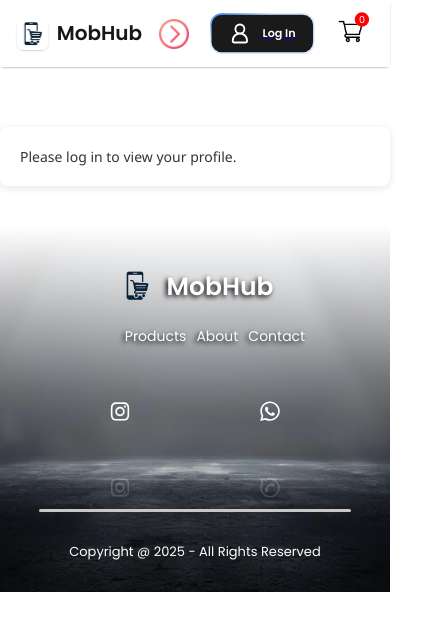
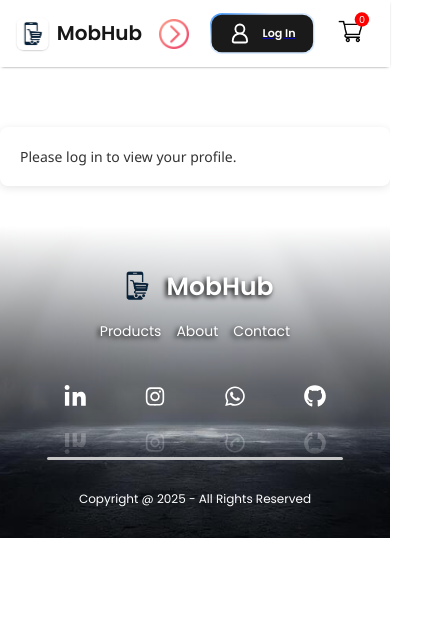
Before and after one commit to shivank-1011/Mobhub, a React (Create React App) app: page /profile in a window 390 px wide. Shown: the top 630 px of the page, 445 px wide, since content can reach past the window. Built offline with nearby package versions, Linux system fonts and the light colour scheme; no server answers.

Commit message:
fixed responsiveness under 500px

```diff
--- a/public/index.html
+++ b/public/index.html
@@ -9,7 +9,8 @@
       name="description"
       content="Web site created using create-react-app"
     />
-    <link rel="apple-touch-icon" href="%PUBLIC_URL%/logo192.png" />
+    <!-- <link rel="apple-touch-icon" href="%PUBLIC_URL%/logo192.png" /> -->
+    <link rel="icon" href="data:," />
 
     <link rel="manifest" href="%PUBLIC_URL%/manifest.json" />
     <link rel="preconnect" href="https://fonts.googleapis.com">
--- a/src/components/Footer/Footer.css
+++ b/src/components/Footer/Footer.css
@@ -124,7 +124,7 @@
     background-color: rgba(0, 0, 0, 0);
   }
   .socialcontainer:hover .social-icon-1 {
-    transform: translateY(-70px);
+    transform: translateY(-68px);
   }
   .socialcontainer:hover .social-icon-1 svg,
   .socialcontainer:hover .social-icon-2 svg,
@@ -143,7 +143,7 @@
     );
   }
   .socialcontainer:hover .social-icon-2 {
-    transform: translateY(-70px);
+    transform: translateY(-68px);
   }
   .social-icon-3 {
     transition-duration: 0.4s;
@@ -157,7 +157,7 @@
   }
 
   .socialcontainer:hover .social-icon-3 {
-    transform: translateY(-70px);
+    transform: translateY(-68px);
   }
   .social-icon-4 {
     transition-duration: 0.4s;
@@ -171,7 +171,7 @@
   }
 
   .socialcontainer:hover .social-icon-4 {
-    transform: translateY(-70px);
+    transform: translateY(-68px);
   }
 
 @media(max-width:800px){
@@ -199,3 +199,48 @@
         font-size: 13px;
     }
 }
+
+@media(max-width:500px){
+  .footer {
+      gap: 15px; /* Further reduce gap */
+      padding: 0 10px; /* Add some horizontal padding */
+      width: 100%;
+      box-sizing: border-box;
+  }
+
+  .social-login-icons {
+      gap: 40px; /* Reduce gap between social icons */
+      width: 100%; /* Ensure full width */
+      justify-content: center; /* Center the icons */
+      margin-bottom: 3vh;
+  }
+
+  .social-icon-1, .social-icon-1-1,
+  .social-icon-2, .social-icon-2-2,
+  .social-icon-3, .social-icon-3-3,
+  .social-icon-4, .social-icon-4-4 {
+      width: 40px; /* Make icons smaller */
+      height: 40px;
+  }
+
+  .social-login-icons svg {
+      width: 30px; /* Smaller SVG icons */
+  }
+
+  .socialcontainer {
+      height: 60px; /* Smaller container height */
+  }
+
+  .footer-links {
+      flex-wrap: wrap; /* Allow links to wrap */
+      justify-content: center; /* Center the links */
+      padding: 0 5px;
+      gap: 8px 15px; /* Row and column gap */
+  }
+
+  .footer-copyright {
+      font-size: 12px;
+      padding: 0 15px; /* Add padding */
+      text-align: center;
+  }
+}
--- a/src/components/Hero/Hero.css
+++ b/src/components/Hero/Hero.css
@@ -7,6 +7,11 @@
     display: flex;
     max-width: 100%;
     margin-top: 10vh;
+    box-sizing: border-box;
+    /* flex-grow: 1; */
+    width: 100%;
+    /* padding-right: 100%; */
+    overflow: hidden;
 }
 
 .hero-left{
@@ -137,24 +142,54 @@
 }
 
 @media(max-width:500px){
+    body {
+        overflow-x: hidden; /* Prevent overflow at body level */
+    }
+
     .hero{
+        margin-left: 20px;
         flex-direction: column;
+        min-height: 70vh; /* Reduce height for small screens */
+        width: 100%; /* Change from 100vw to 100% */
+        max-width: 100%; /* Ensure it doesn't exceed screen width */
+        margin: 10vh 0 0 0; /* Remove any horizontal margin */
+        padding: 0; /* Remove padding */
+        /* overflow-x: hidden; Hide horizontal overflow */
+        box-sizing: border-box; /* Include padding in width calculation */
     }
+
     .hero-right{
         display: none;
     }
+
+    .hero-left{
+        width: 100%; /* Take full width */
+        padding: 0 15px; /* Simplified padding (top/bottom 0, left/right 15px) */
+        box-sizing: border-box; /* Include padding in width calculation */
+        align-items: center; /* Center content */
+        text-align: center; /* Center text for better small screen appearance */
+    }
+
     .hero-left h2{
-        font-size: 18px;
+        font-size: 16px;
+        width: 100%; /* Ensure text wraps properly */
+        margin: 0; /* Remove default margins */
     }
+
     .hero-left p{
-        font-size: 50px;
+        font-size: 36px; /* Further reduce for smallest screens */
+        width: 100%; /* Ensure text wraps properly */
+        margin: 10px 0; /* Control vertical spacing */
     }
+
     .hero-hand-icon img{
-        width: 55px;
+        width: 45px; /* Slightly smaller */
     }
+
     .hero-latest-btn{
-        width: 200px;
-        height: 45px;
-        font-size: 14px;
+        width: 180px;
+        height: 40px;
+        font-size: 13px;
+        margin-top: 15px; /* Reduce spacing */
     }
 }
--- a/src/index.css
+++ b/src/index.css
@@ -11,7 +11,14 @@ body {
   -moz-osx-font-smoothing: grayscale;
   font-family: 'poppins';
 }
-
+html, body {
+  width: 100%;
+  max-width: 100%;
+  overflow-x: hidden;
+  padding: 0;
+  margin: 0;
+  box-sizing: border-box;
+}
 code {
   font-family: source-code-pro, Menlo, Monaco, Consolas, 'Courier New',
     monospace;
```
